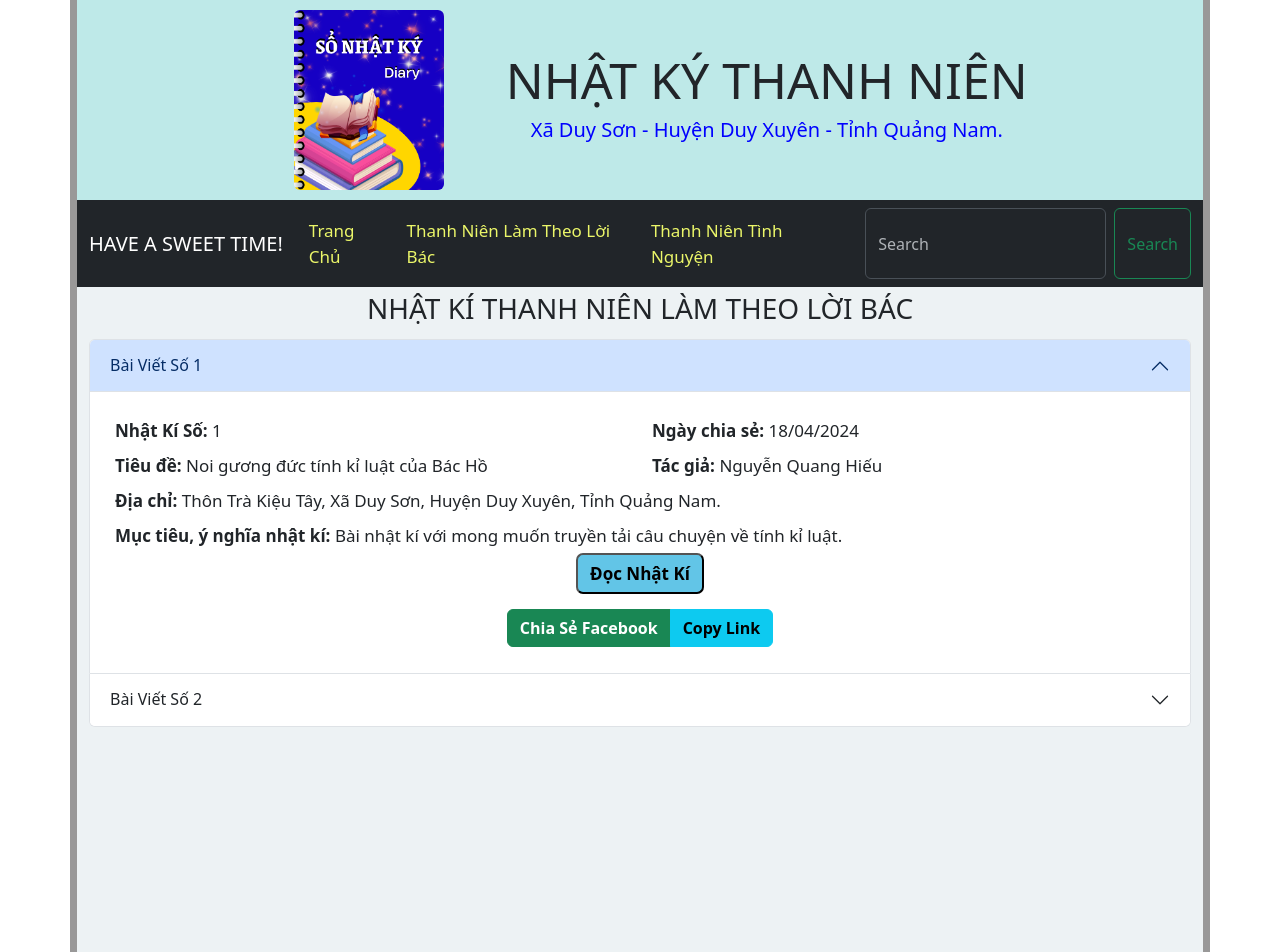
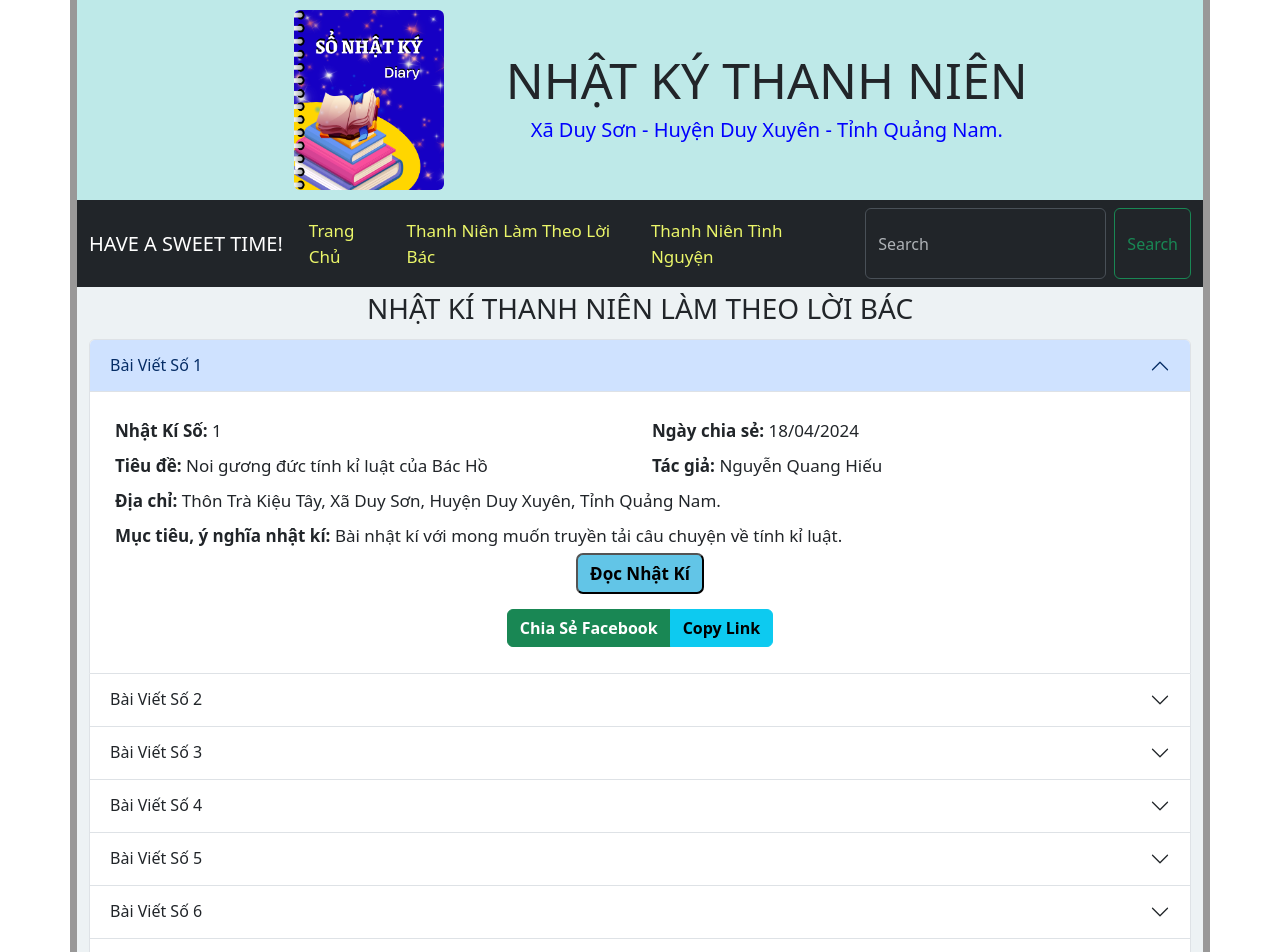
Before and after one commit to hieuquangnguyen/electronic-diary, a Next.js app: page /TNLamTheoLoiBac in a window 1280 px wide. Shown: the top 952 px of the page. Built offline with nearby package versions, Linux system fonts and the light colour scheme.

Commit message:
test nhiều bài

```diff
--- a/src/app/TNLamTheoLoiBac/page.tsx
+++ b/src/app/TNLamTheoLoiBac/page.tsx
@@ -40,6 +40,118 @@ const NKLamTheoLoiBac: React.FC = () => {
     {
       id: "2",
       title: "Bài Viết Số 2",
+      content: {
+        IdDiary: "2",
+        DiaryName: "Noi gương đức tính kỉ luật của Bác Hồ",
+        Date: "18/04/2024",
+        Author: "Nguyễn Quang Hiếu",
+        Address:
+          "Thôn Trà Kiệu Tây, Xã Duy Sơn, Huyện Duy Xuyên, Tỉnh Quảng Nam.",
+        Purpose:
+          "Bài nhật kí với mong muốn truyền tải câu chuyện về tính kỉ luật.",
+        Content:
+          "Ngày hôm nay, như bao ngày khác, bầu trời bao phủ lớp mây trắng mịn, tạo nên bức tranh thiên nhiên huyền diệu cho thành phố. Tôi bước ra khỏi nhà, bắt đầu một ngày mới, nhưng không ngờ rằng hôm nay sẽ là một bài học đáng nhớ về tính kỉ luật từ chính người mà tôi luôn ngưỡng mộ - Chủ tịch Hồ Chí Minh.",
+      },
+    },
+    {
+      id: "3",
+      title: "Bài Viết Số 3",
+      content: {
+        IdDiary: "3",
+        DiaryName: "Noi gương đức tính kỉ luật của Bác Hồ",
+        Date: "18/04/2024",
+        Author: "Nguyễn Quang Hiếu",
+        Address:
+          "Thôn Trà Kiệu Tây, Xã Duy Sơn, Huyện Duy Xuyên, Tỉnh Quảng Nam.",
+        Purpose:
+          "Bài nhật kí với mong muốn truyền tải câu chuyện về tính kỉ luật.",
+        Content:
+          "Ngày hôm nay, như bao ngày khác, bầu trời bao phủ lớp mây trắng mịn, tạo nên bức tranh thiên nhiên huyền diệu cho thành phố. Tôi bước ra khỏi nhà, bắt đầu một ngày mới, nhưng không ngờ rằng hôm nay sẽ là một bài học đáng nhớ về tính kỉ luật từ chính người mà tôi luôn ngưỡng mộ - Chủ tịch Hồ Chí Minh.",
+      },
+    },
+    {
+      id: "4",
+      title: "Bài Viết Số 4",
+      content: {
+        IdDiary: "4",
+        DiaryName: "Noi gương đức tính kỉ luật của Bác Hồ",
+        Date: "18/04/2024",
+        Author: "Nguyễn Quang Hiếu",
+        Address:
+          "Thôn Trà Kiệu Tây, Xã Duy Sơn, Huyện Duy Xuyên, Tỉnh Quảng Nam.",
+        Purpose:
+          "Bài nhật kí với mong muốn truyền tải câu chuyện về tính kỉ luật.",
+        Content:
+          "Ngày hôm nay, như bao ngày khác, bầu trời bao phủ lớp mây trắng mịn, tạo nên bức tranh thiên nhiên huyền diệu cho thành phố. Tôi bước ra khỏi nhà, bắt đầu một ngày mới, nhưng không ngờ rằng hôm nay sẽ là một bài học đáng nhớ về tính kỉ luật từ chính người mà tôi luôn ngưỡng mộ - Chủ tịch Hồ Chí Minh.",
+      },
+    },
+    {
+      id: "5",
+      title: "Bài Viết Số 5",
+      content: {
+        IdDiary: "2",
+        DiaryName: "Noi gương đức tính kỉ luật của Bác Hồ",
+        Date: "18/04/2024",
+        Author: "Nguyễn Quang Hiếu",
+        Address:
+          "Thôn Trà Kiệu Tây, Xã Duy Sơn, Huyện Duy Xuyên, Tỉnh Quảng Nam.",
+        Purpose:
+          "Bài nhật kí với mong muốn truyền tải câu chuyện về tính kỉ luật.",
+        Content:
+          "Ngày hôm nay, như bao ngày khác, bầu trời bao phủ lớp mây trắng mịn, tạo nên bức tranh thiên nhiên huyền diệu cho thành phố. Tôi bước ra khỏi nhà, bắt đầu một ngày mới, nhưng không ngờ rằng hôm nay sẽ là một bài học đáng nhớ về tính kỉ luật từ chính người mà tôi luôn ngưỡng mộ - Chủ tịch Hồ Chí Minh.",
+      },
+    },
+    {
+      id: "6",
+      title: "Bài Viết Số 6",
+      content: {
+        IdDiary: "2",
+        DiaryName: "Noi gương đức tính kỉ luật của Bác Hồ",
+        Date: "18/04/2024",
+        Author: "Nguyễn Quang Hiếu",
+        Address:
+          "Thôn Trà Kiệu Tây, Xã Duy Sơn, Huyện Duy Xuyên, Tỉnh Quảng Nam.",
+        Purpose:
+          "Bài nhật kí với mong muốn truyền tải câu chuyện về tính kỉ luật.",
+        Content:
+          "Ngày hôm nay, như bao ngày khác, bầu trời bao phủ lớp mây trắng mịn, tạo nên bức tranh thiên nhiên huyền diệu cho thành phố. Tôi bước ra khỏi nhà, bắt đầu một ngày mới, nhưng không ngờ rằng hôm nay sẽ là một bài học đáng nhớ về tính kỉ luật từ chính người mà tôi luôn ngưỡng mộ - Chủ tịch Hồ Chí Minh.",
+      },
+    },
+    {
+      id: "7",
+      title: "Bài Viết Số 7",
+      content: {
+        IdDiary: "2",
+        DiaryName: "Noi gương đức tính kỉ luật của Bác Hồ",
+        Date: "18/04/2024",
+        Author: "Nguyễn Quang Hiếu",
+        Address:
+          "Thôn Trà Kiệu Tây, Xã Duy Sơn, Huyện Duy Xuyên, Tỉnh Quảng Nam.",
+        Purpose:
+          "Bài nhật kí với mong muốn truyền tải câu chuyện về tính kỉ luật.",
+        Content:
+          "Ngày hôm nay, như bao ngày khác, bầu trời bao phủ lớp mây trắng mịn, tạo nên bức tranh thiên nhiên huyền diệu cho thành phố. Tôi bước ra khỏi nhà, bắt đầu một ngày mới, nhưng không ngờ rằng hôm nay sẽ là một bài học đáng nhớ về tính kỉ luật từ chính người mà tôi luôn ngưỡng mộ - Chủ tịch Hồ Chí Minh.",
+      },
+    },
+    {
+      id: "8",
+      title: "Bài Viết Số 8",
+      content: {
+        IdDiary: "2",
+        DiaryName: "Noi gương đức tính kỉ luật của Bác Hồ",
+        Date: "18/04/2024",
+        Author: "Nguyễn Quang Hiếu",
+        Address:
+          "Thôn Trà Kiệu Tây, Xã Duy Sơn, Huyện Duy Xuyên, Tỉnh Quảng Nam.",
+        Purpose:
+          "Bài nhật kí với mong muốn truyền tải câu chuyện về tính kỉ luật.",
+        Content:
+          "Ngày hôm nay, như bao ngày khác, bầu trời bao phủ lớp mây trắng mịn, tạo nên bức tranh thiên nhiên huyền diệu cho thành phố. Tôi bước ra khỏi nhà, bắt đầu một ngày mới, nhưng không ngờ rằng hôm nay sẽ là một bài học đáng nhớ về tính kỉ luật từ chính người mà tôi luôn ngưỡng mộ - Chủ tịch Hồ Chí Minh.",
+      },
+    },
+    {
+      id: "9",
+      title: "Bài Viết Số 9",
       content: {
         IdDiary: "2",
         DiaryName: "Noi gương đức tính kỉ luật của Bác Hồ",
```
